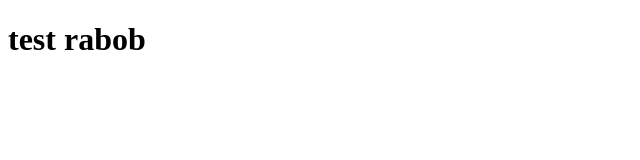
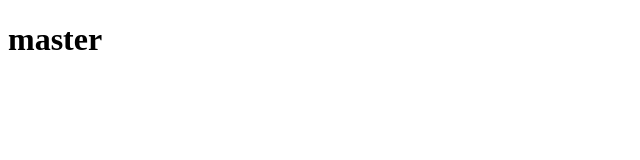
Before and after one commit to toomsakdinon-boop/Sakdinon-Web, a plain HTML site: page demo.html in a window 1280 px wide. Shown: the whole page, without its empty margins (0-640 px from the left). Drawn offline with Linux system fonts and the light colour scheme.

Commit message:
demo.html

```diff
--- a/demo.html
+++ b/demo.html
@@ -5,7 +5,7 @@
 </head>
 <body>
 
-<h1>test rabob</h1>
+<h1>master</h1>
 
 </body>
 </html>
```
